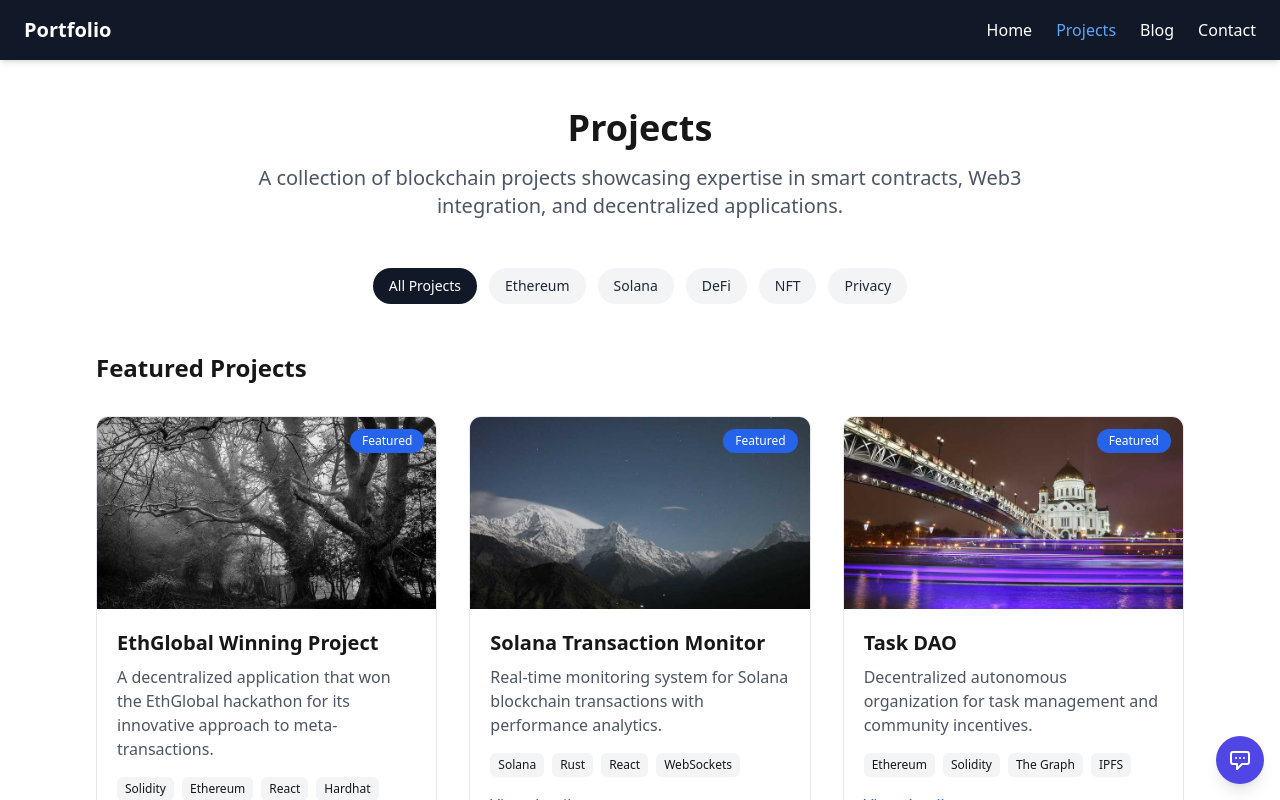
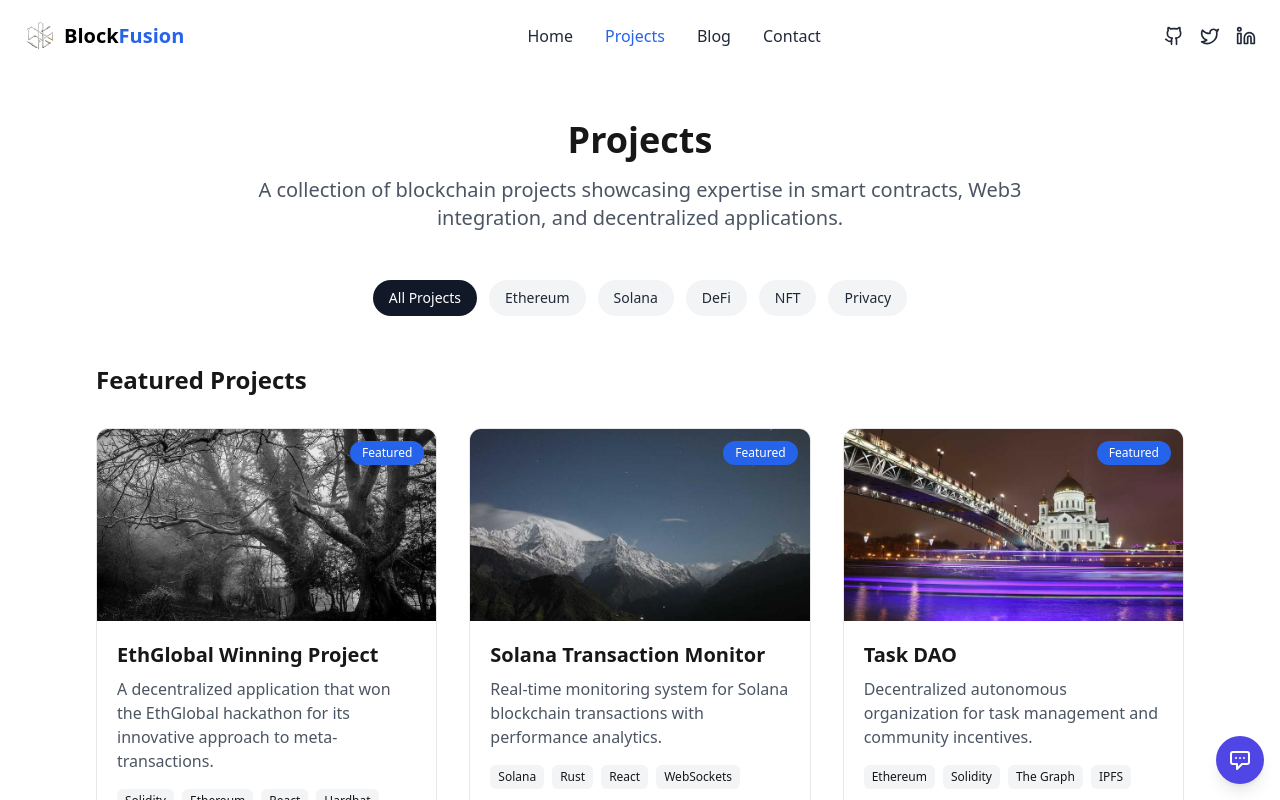
Before and after one commit to mrarejimmyz/Portfolio-Template, a Next.js app: page /projects in a window 1280 px wide. Shown: the top 800 px of the page. Built offline with nearby package versions, Linux system fonts and the light colour scheme.

Commit message:
Navbar Updated

```diff
--- a/package.json
+++ b/package.json
@@ -16,6 +16,7 @@
     "dotenv": "^16.4.7",
     "framer-motion": "^12.6.2",
     "gray-matter": "^4.0.3",
+    "lucide-react": "^0.485.0",
     "next": "15.2.4",
     "next-mdx-remote": "^5.0.0",
     "pinata": "^2.1.1",
--- a/src/components/Navbar.tsx
+++ b/src/components/Navbar.tsx
@@ -1,30 +1,64 @@
-import { useState } from 'react';
+"use client"
+
+import { useState, useEffect } from "react";
 import Link from "next/link";
+import Image from "next/image";
 import { useRouter } from 'next/router';
+import { Github, Twitter, Linkedin } from "lucide-react";
 
 export default function Navbar() {
   const [mobileMenuOpen, setMobileMenuOpen] = useState(false);
+  const [isScrolled, setIsScrolled] = useState(false);
   const router = useRouter();
 
   // Function to determine if a link is active
   const isActive = (path: string): string => {
     return router.pathname === path
-      ? "text-blue-400"
-      : "hover:text-gray-300";
+      ? "text-blue-600 font-medium"
+      : "text-gray-800 hover:text-blue-600 font-medium";
   };
 
+  // Add scroll effect
+  useEffect(() => {
+    const handleScroll = () => {
+      if (window.scrollY > 10) {
+        setIsScrolled(true);
+      } else {
+        setIsScrolled(false);
+      }
+    };
+
+    window.addEventListener("scroll", handleScroll);
+    return () => window.removeEventListener("scroll", handleScroll);
+  }, []);
+
   return (
-    <nav className="bg-gray-900 text-white py-4 px-6 shadow-md sticky top-0 z-50">
-      <div className="container mx-auto flex justify-between items-center">
+    <header
+      className={`sticky top-0 left-0 right-0 z-50 transition-all duration-300 ${
+        isScrolled ? "bg-white shadow-sm py-3" : "bg-white/90 backdrop-blur-sm py-5"
+      }`}
+    >
+      <div className="container mx-auto px-4 md:px-6">
+        <div className="flex justify-between items-center">
           {/* Logo */}
-        <div className="text-xl font-bold">
-          <Link href="/" className="hover:text-gray-300 transition-colors">
-            Portfolio
+          <Link href="/" className="flex items-center space-x-2">
+            <div className="relative w-8 h-8">
+              <Image
+                src="/logo.svg"
+                alt="Logo"
+                fill
+                className="object-contain"
+                priority
+              />
+            </div>
+            <span className="text-xl font-bold">
+              <span className="text-black">Block</span>
+              <span className="text-blue-600">Fusion</span>
+            </span>
           </Link>
-        </div>
 
           {/* Desktop Navigation */}
-        <div className="hidden md:flex space-x-6">
+          <div className="hidden md:flex space-x-8">
             <Link href="/" className={`transition-colors ${isActive('/')}`}>
               Home
             </Link>
@@ -39,6 +73,37 @@ export default function Navbar() {
             </Link>
           </div>
 
+          {/* Social Icons - Desktop */}
+          <div className="hidden md:flex items-center space-x-4">
+            <Link
+              href="https://github.com"
+              target="_blank"
+              rel="noopener noreferrer"
+              className="text-gray-800 hover:text-blue-600 transition-colors"
+            >
+              <Github size={20} />
+              <span className="sr-only">GitHub</span>
+            </Link>
+            <Link
+              href="https://twitter.com"
+              target="_blank"
+              rel="noopener noreferrer"
+              className="text-gray-800 hover:text-blue-600 transition-colors"
+            >
+              <Twitter size={20} />
+              <span className="sr-only">Twitter</span>
+            </Link>
+            <Link
+              href="https://linkedin.com"
+              target="_blank"
+              rel="noopener noreferrer"
+              className="text-gray-800 hover:text-blue-600 transition-colors"
+            >
+              <Linkedin size={20} />
+              <span className="sr-only">LinkedIn</span>
+            </Link>
+          </div>
+
           {/* Mobile Menu Button */}
           <button
             className="md:hidden"
@@ -50,7 +115,7 @@ export default function Navbar() {
               fill="none"
               viewBox="0 0 24 24"
               stroke="currentColor"
-            className="w-6 h-6"
+              className="w-6 h-6 text-gray-800"
             >
               {mobileMenuOpen ? (
                 <path strokeLinecap="round" strokeLinejoin="round" strokeWidth={2} d="M6 18L18 6M6 6l12 12" />
@@ -60,40 +125,71 @@ export default function Navbar() {
             </svg>
           </button>
         </div>
+      </div>
 
       {/* Mobile Menu */}
       {mobileMenuOpen && (
-        <div className="md:hidden mt-4 space-y-4 flex flex-col items-center">
+        <div className="md:hidden bg-white absolute top-full left-0 right-0 shadow-md">
+          <div className="container mx-auto px-4 py-4 flex flex-col space-y-4">
             <Link
               href="/"
-            className={`block py-2 ${isActive('/')}`}
+              className={`py-2 transition-colors ${isActive('/')}`}
               onClick={() => setMobileMenuOpen(false)}
             >
               Home
             </Link>
             <Link
               href="/projects"
-            className={`block py-2 ${isActive('/projects')}`}
+              className={`py-2 transition-colors ${isActive('/projects')}`}
               onClick={() => setMobileMenuOpen(false)}
             >
               Projects
             </Link>
             <Link
               href="/blog"
-            className={`block py-2 ${isActive('/blog')}`}
+              className={`py-2 transition-colors ${isActive('/blog')}`}
               onClick={() => setMobileMenuOpen(false)}
             >
               Blog
             </Link>
             <Link
               href="/contact"
-            className= {`block py-2 ${isActive('/contact')}`}
+              className={`py-2 transition-colors ${isActive('/contact')}`}
               onClick={() => setMobileMenuOpen(false)}
             >
               Contact
             </Link>
+
+            {/* Social Icons - Mobile */}
+            <div className="flex items-center space-x-4 py-2">
+              <Link
+                href="https://github.com"
+                target="_blank"
+                rel="noopener noreferrer"
+                className="text-gray-800 hover:text-blue-600 transition-colors"
+              >
+                <Github size={20} />
+              </Link>
+              <Link
+                href="https://twitter.com"
+                target="_blank"
+                rel="noopener noreferrer"
+                className="text-gray-800 hover:text-blue-600 transition-colors"
+              >
+                <Twitter size={20} />
+              </Link>
+              <Link
+                href="https://linkedin.com"
+                target="_blank"
+                rel="noopener noreferrer"
+                className="text-gray-800 hover:text-blue-600 transition-colors"
+              >
+                <Linkedin size={20} />
+              </Link>
+            </div>
+          </div>
         </div>
       )}
-    </nav>
+    </header>
   );
 }
--- a/src/pages/index.tsx
+++ b/src/pages/index.tsx
@@ -50,7 +50,7 @@ export default function Home() {
   return (
     <div className={`${geistSans.variable} ${geistMono.variable} min-h-screen bg-background text-foreground`}>
       <Head>
-        <title>Blockchain Developer Portfolio</title>
+        <title>Mrare Jimmy's Portfolio</title>
         <meta name="description" content="Expert blockchain developer specializing in Ethereum, Solana, and Web3 technologies" />
         <meta property="og:title" content="Blockchain Developer Portfolio" />
         <meta property="og:description" content="Expert blockchain developer specializing in Ethereum, Solana, and Web3 technologies" />
```
Also changed, not shown: public/logo.svg (added), 1 other file (tests, documents, lock files or other folders). Lines whose indentation alone changed are shown as unchanged.
